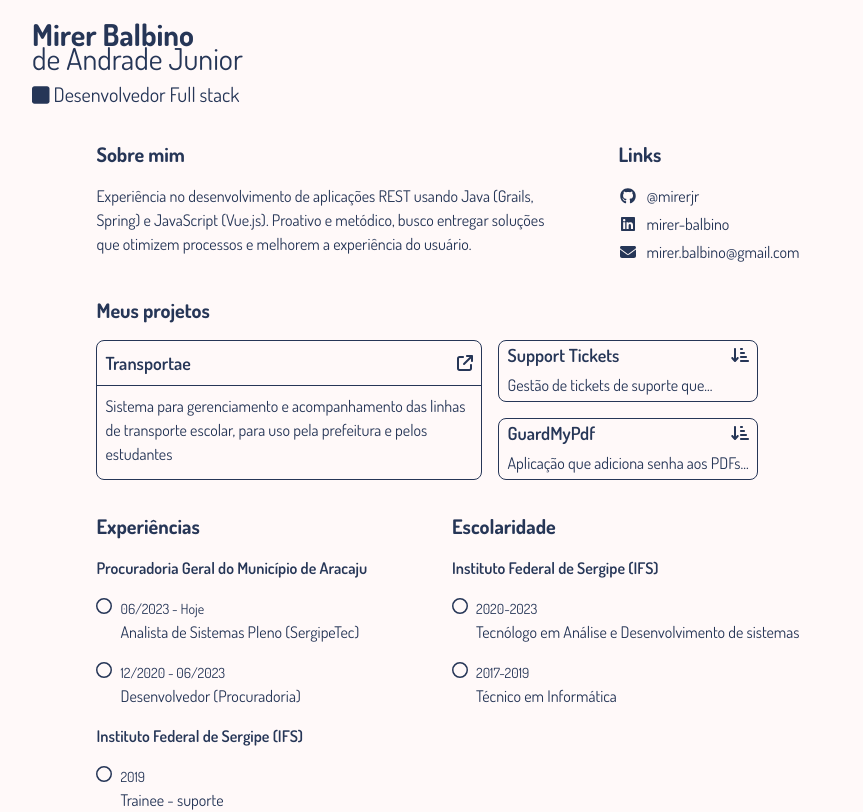
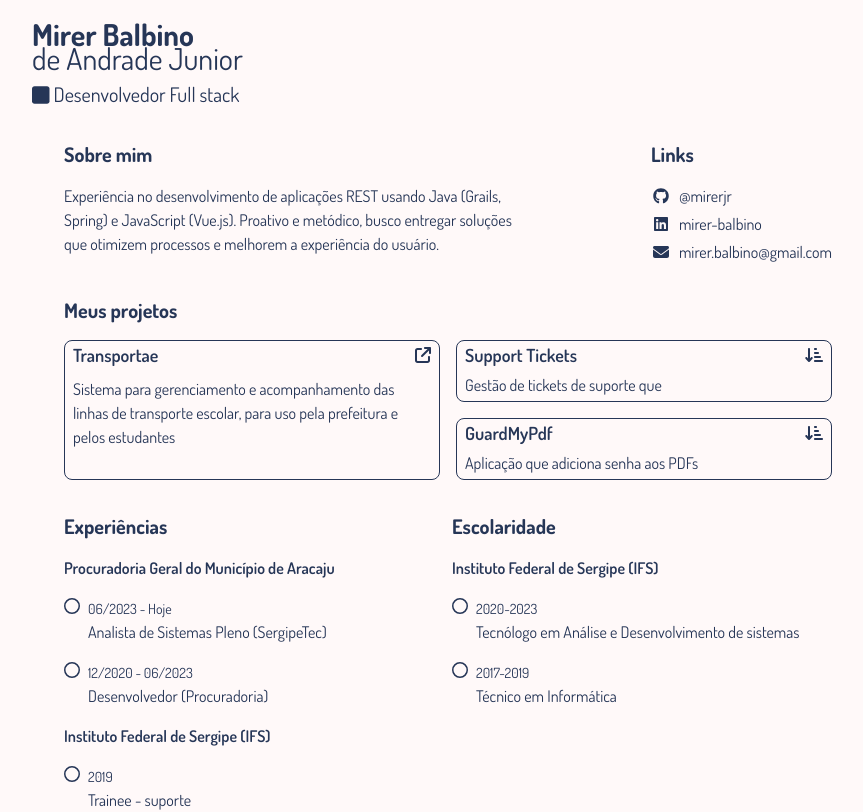
Before and after one commit to mirerjr/portfolio, a Vue app: page / in a window 1280 px wide. Shown: the whole page, without its empty margins (192-1055 px from the left). Built offline with nearby package versions, Linux system fonts and the light colour scheme.

Commit message:
feat: componentize project cards section

```diff
--- a/src/App.vue
+++ b/src/App.vue
@@ -1,8 +1,40 @@
 <script setup>
+import { ref } from "vue";
 import BaseSection from "./components/BaseSection.vue";
 import BaseTimeline from "./components/BaseTimeline.vue";
 import PersonalLink from "./components/PersonalLink.vue";
+import ProjectCard from "./components/ProjectCard.vue";
 import TimelineItem from "./components/TimelineItem.vue";
+
+const projects = ref([
+  {
+    title: "Transportae",
+    description:
+      "Sistema para gerenciamento e acompanhamento das linhas de transporte escolar, para uso pela prefeitura e pelos estudantes",
+    link: "https://github.com/mirerjr/transportae-ui",
+    isExtended: true,
+  },
+  {
+    title: "Support Tickets",
+    description: "Gestão de tickets de suporte que",
+    isExtended: false,
+  },
+  {
+    title: "GuardMyPdf",
+    description: "Aplicação que adiciona senha aos PDFs",
+    isExtended: false,
+  },
+]);
+
+function handleExtendedProject(title) {
+  projects.value.forEach((project) => {
+    if (project.title === title) {
+      project.isExtended = true;
+    } else {
+      project.isExtended = false;
+    }
+  });
+}
 </script>
 
 <template>
@@ -55,40 +87,19 @@ import TimelineItem from "./components/TimelineItem.vue";
         </BaseSection>
       </section>
       <BaseSection title="Meus projetos">
-        <div class="flex gap-4">
-          <article class="rounded-lg border border-main">
-            <header class="flex items-center justify-between border-b p-2">
-              <h3 class="text-lg font-semibold">Transportae</h3>
-              <fontAwesomeIcon icon="fa-solid fa-external-link" />
-            </header>
-            <p class="max-w-sm p-2">
-              Sistema para gerenciamento e acompanhamento das linhas de
-              transporte escolar, para uso pela prefeitura e pelos estudantes
-            </p>
-          </article>
-          <div class="flex flex-col gap-4">
-            <article class="cursor-pointer rounded-lg border border-main">
-              <header class="flex items-center justify-between px-2">
-                <h3 class="text-lg font-semibold">Support Tickets</h3>
-                <fontAwesomeIcon icon="fa-solid fa-arrow-down-short-wide" />
-              </header>
-              <p class="max-w-sm px-2 py-1">
-                Gestão de tickets de suporte que...
-              </p>
-            </article>
-            <article class="cursor-pointer rounded-lg border border-main">
-              <header class="flex items-center justify-between px-2">
-                <h3 class="text-lg font-semibold">GuardMyPdf</h3>
-                <fontAwesomeIcon icon="fa-solid fa-arrow-down-short-wide" />
-              </header>
-              <p class="max-w-sm px-2 py-1">
-                Aplicação que adiciona senha aos PDFs...
-              </p>
-            </article>
-          </div>
+        <div class="grid grid-cols-2 grid-rows-2 gap-4">
+          <ProjectCard
+            v-for="project in projects"
+            :key="project.title"
+            :title="project.title"
+            :description="project.description"
+            :link="project.link"
+            :modelValue="project.isExtended"
+            @extended="(title) => handleExtendedProject(title)"
+          />
         </div>
       </BaseSection>
-      <div class="flex flex-col gap-8 sm:grid grid-cols-2 sm:gap-2">
+      <div class="flex grid-cols-2 flex-col gap-8 sm:grid sm:gap-2">
         <BaseSection title="Experiências">
           <BaseTimeline header="Procuradoria Geral do Município de Aracaju">
             <TimelineItem
@@ -101,10 +112,7 @@ import TimelineItem from "./components/TimelineItem.vue";
             />
           </BaseTimeline>
           <BaseTimeline header="Instituto Federal de Sergipe (IFS)">
-            <TimelineItem
-              date="2019"
-              content="Trainee - suporte"
-            />
+            <TimelineItem date="2019" content="Trainee - suporte" />
           </BaseTimeline>
         </BaseSection>
         <BaseSection title="Escolaridade">
@@ -113,10 +121,7 @@ import TimelineItem from "./components/TimelineItem.vue";
               date="2020-2023"
               content="Tecnólogo em Análise e Desenvolvimento de sistemas"
             />
-            <TimelineItem
-              date="2017-2019"
-              content="Técnico em Informática"
-            />
+            <TimelineItem date="2017-2019" content="Técnico em Informática" />
           </BaseTimeline>
         </BaseSection>
       </div>
--- /dev/null
+++ b/src/components/ProjectCard.vue
@@ -0,0 +1,58 @@
+<script setup>
+const emit = defineEmits(["extended"]);
+
+const props = defineProps({
+  title: {
+    type: String,
+    required: true,
+  },
+  description: {
+    type: String,
+    required: true,
+  },
+  modelValue: {
+    type: Boolean,
+    required: true,
+  },
+  link: {
+    type: String,
+    required: false,
+  },
+});
+
+const isExtended = defineModel({ type: Boolean, default: false });
+
+function handleExtend() {
+  if (!isExtended.value) {
+    isExtended.value = true;
+    emit("extended", props.title);
+  } else if (props.link) {
+    window.open(props.link, "_blank");
+  }
+}
+</script>
+
+<template>
+  <article
+    class="cursor-pointer rounded-lg border border-main"
+    :class="{
+      'col-start-1 col-end-2 row-span-2 row-start-1': isExtended,
+      'col-start-2': !isExtended,
+    }"
+    @click="handleExtend()"
+  >
+    <header class="flex items-center justify-between px-2">
+      <h3 class="text-lg font-semibold">{{ title }}</h3>
+      <fontAwesomeIcon v-if="isExtended" icon="fa-solid fa-external-link" />
+      <fontAwesomeIcon v-else icon="fa-solid fa-arrow-down-short-wide" />
+    </header>
+    <p
+      class="max-w-sm p-2"
+      :class="{ 'p-2': isExtended, 'truncate px-2 py-1': !isExtended }"
+    >
+      <slot>
+        {{ description }}
+      </slot>
+    </p>
+  </article>
+</template>
```
